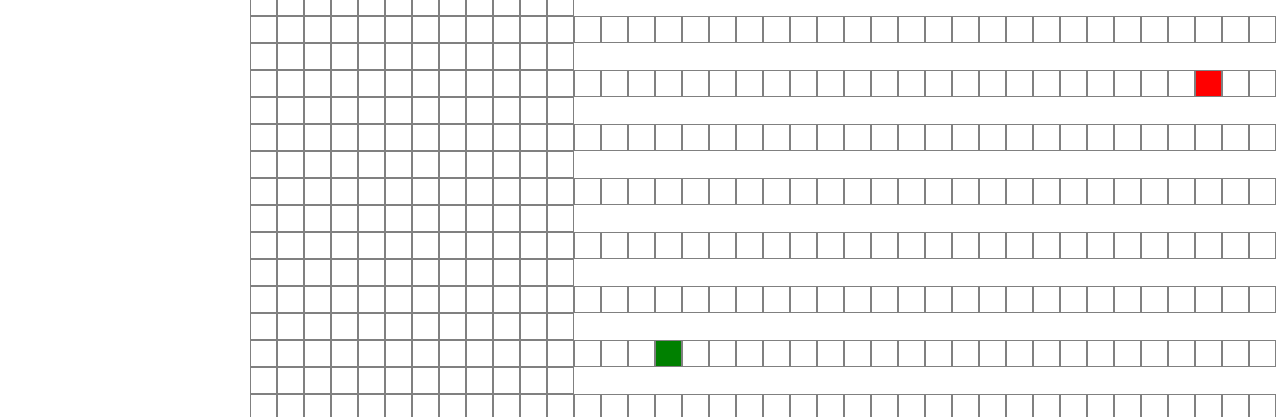
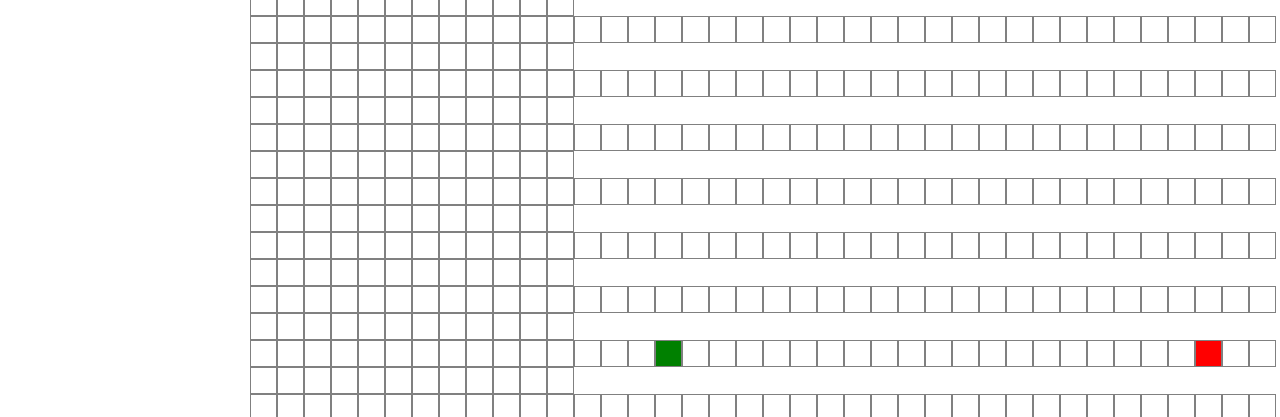
Before and after one commit to Kiyeo/pathfinding-visualiser, a React (Create React App) app: page / in a window 1280 px wide. Shown: the part 322-739 px from the top of the page. Built offline with nearby package versions, Linux system fonts and the light colour scheme.

Commit message:
Make start and finish nodes moveable/draggable

```diff
--- a/public/index.html
+++ b/public/index.html
@@ -24,7 +24,7 @@
       work correctly both with client-side routing and a non-root public URL.
       Learn how to configure a non-root public URL by running `npm run build`.
     -->
-    <title>React App</title>
+    <title>Dijkstra Visualiser</title>
   </head>
   <body>
     <noscript>You need to enable JavaScript to run this app.</noscript>
--- a/src/App.js
+++ b/src/App.js
@@ -11,10 +11,29 @@ const NUM_COLUMNS = 50;
 
 const START_NODE_ROW = 10;
 const START_NODE_COL = 15;
-const FINISH_NODE_ROW = 5;
+const FINISH_NODE_ROW = 10;
 const FINISH_NODE_COL = 35;
 
 const App = () => {
+  const startNode = useRef();
+  const finishNode = useRef();
+
+  const getInitialGrid = () => {
+    const grid = [];
+    for (let row = 0; row < NUM_ROWS; row++) {
+      const currentRow = [];
+      for (let col = 0; col < NUM_COLUMNS; col++) {
+        currentRow.push(createNode(row, col));
+        if (row === START_NODE_ROW && col === START_NODE_COL)
+          startNode.current = { row, col };
+        if (row === FINISH_NODE_ROW && col === FINISH_NODE_COL)
+          finishNode.current = { row, col };
+      }
+      grid.push(currentRow);
+    }
+    return grid;
+  };
+
   const createNode = (row, col) => {
     return {
       row,
@@ -27,23 +46,93 @@ const App = () => {
     };
   };
 
-  const [grid, setGrid] = useState(() => {
-    const grid = [];
-    for (let row = 0; row < 20; row++) {
-      const currentRow = [];
-      for (let col = 0; col < 50; col++) {
-        currentRow.push(createNode(row, col));
-      }
-      grid.push(currentRow);
-    }
-    return grid;
-  });
-
+  const [grid, setGrid] = useState(() => getInitialGrid());
   const [isVisualising, setIsVisualising] = useState(false);
   const visitedNodeOrder = useRef([]);
   const nodeRefArray = useRef([]);
+  const isMousePressed = useRef(false);
+  const [isNewStartNode, setIsNewStartNode] = useState(false);
+  const [isNewFinishNode, setIsNewFinishNode] = useState(false);
 
   useEffect(() => {}, []);
+
+  const handleMouseDown = (row, col) => {
+    isMousePressed.current = true;
+    if (
+      row === startNode.current.row &&
+      col === startNode.current.col &&
+      !isVisualising
+    ) {
+      setIsNewStartNode(true);
+    }
+    if (
+      row === finishNode.current.row &&
+      col === finishNode.current.col &&
+      !isVisualising
+    ) {
+      setIsNewFinishNode(true);
+    }
+  };
+
+  const handleMouseEnter = (row, col) => {
+    if (!isMousePressed.current && !isVisualising) return;
+    if (
+      isNewStartNode &&
+      !(row === finishNode.current.row && col === finishNode.current.col)
+    ) {
+      const newGrid = getNewStartNode(grid, row, col);
+      setGrid(newGrid);
+    }
+    if (
+      isNewFinishNode &&
+      !(row === startNode.current.row && col === startNode.current.col)
+    ) {
+      const newGrid = getNewStartNode(grid, row, col);
+      setGrid(newGrid);
+    }
+  };
+
+  const handleMouseUp = () => {
+    isMousePressed.current = false;
+    setIsNewStartNode(false);
+    setIsNewFinishNode(false);
+  };
+
+  const getNewStartNode = (grid, row, col) => {
+    const newGrid = grid.slice();
+    const prevNode = newGrid[row][col];
+    if (isNewStartNode) {
+      const newStartNode = {
+        ...prevNode,
+        isStart: true,
+      };
+      const prevStartNode =
+        newGrid[startNode.current.row][startNode.current.col];
+      const rmPrevStartNode = {
+        ...prevStartNode,
+        isStart: false,
+      };
+      newGrid[row][col] = newStartNode;
+      newGrid[startNode.current.row][startNode.current.col] = rmPrevStartNode;
+      startNode.current = { row, col };
+      return newGrid;
+    } else {
+      const newStartNode = {
+        ...prevNode,
+        isFinish: true,
+      };
+      const prevStartNode =
+        newGrid[finishNode.current.row][finishNode.current.col];
+      const rmPrevStartNode = {
+        ...prevStartNode,
+        isFinish: false,
+      };
+      newGrid[row][col] = newStartNode;
+      newGrid[finishNode.current.row][finishNode.current.col] = rmPrevStartNode;
+      finishNode.current = { row, col };
+      return newGrid;
+    }
+  };
 
   const animateDijkstra = (visitedNodeOrder, nodesInShortestPathOrder) => {
     for (let i = 0; i <= visitedNodeOrder.length; i++) {
@@ -62,29 +151,34 @@ const App = () => {
   };
 
   const animateShortestPath = (nodesInShortestPathOrder) => {
+    let delay = 0;
     for (let i = 0; i < nodesInShortestPathOrder.length; i++) {
+      delay = i;
       setTimeout(() => {
         const node = nodesInShortestPathOrder[i];
         nodeRefArray.current[`${node.row}-${node.col}`].className =
           "node node-shortest-path";
       }, 50 * i);
     }
-    setTimeout(() => setIsVisualising(false), 1250);
+    setTimeout(() => setIsVisualising(false), 50 * delay);
   };
 
   const visualiseDijkstra = () => {
     // disable if already visualising the algorithm
-    resetGrid();
+    //resetGrid();
     setIsVisualising(true);
-    const startNode = grid[START_NODE_ROW][START_NODE_COL];
-    const finishNode = grid[FINISH_NODE_ROW][FINISH_NODE_COL];
-    visitedNodeOrder.current = dijkstra(grid, startNode, finishNode);
-    const nodesInShortestPathOrder = getNodesInShortestPathOrder(finishNode);
+    const nodeStart = grid[startNode.current.row][startNode.current.col];
+    const nodeFinish = grid[finishNode.current.row][finishNode.current.col];
+    visitedNodeOrder.current = dijkstra(grid, nodeStart, nodeFinish);
+    const nodesInShortestPathOrder = getNodesInShortestPathOrder(nodeFinish);
     animateDijkstra(visitedNodeOrder.current, nodesInShortestPathOrder);
   };
 
   const resetGrid = () => {
     setIsVisualising(false);
+    isMousePressed.current = false;
+    const initialGrid = getInitialGrid();
+    setGrid(initialGrid);
     for (let i = 0; i < visitedNodeOrder.current.length; i++) {
       const node = visitedNodeOrder.current[i];
       if (node.row === START_NODE_ROW && node.col === START_NODE_COL) {
@@ -111,16 +205,20 @@ const App = () => {
         {grid.map((row, rowId) => {
           return (
             <div key={rowId}>
-              {row.map((node, nodeId) => {
-                const { row, col, isStart, isFinish } = node;
+              {row.map((node) => {
+                const { row, col, isStart, isFinish, isVisited } = node;
                 return (
                   <Node
-                    key={nodeId}
+                    key={`${row}-${col}`}
                     ref={(el) => (nodeRefArray.current[`${row}-${col}`] = el)}
+                    handleMouseDown={(row, col) => handleMouseDown(row, col)}
+                    handleMouseEnter={(row, col) => handleMouseEnter(row, col)}
+                    handleMouseUp={() => handleMouseUp()}
                     row={row}
                     col={col}
                     isStart={isStart}
                     isFinish={isFinish}
+                    isVisited={isVisited}
                   ></Node>
                 );
               })}
--- a/src/components/Node.css
+++ b/src/components/Node.css
@@ -14,10 +14,12 @@
 
 .node-finish {
   background-color: red;
+  cursor: pointer;
 }
 
 .node-start {
   background-color: green;
+  cursor: pointer;
 }
 
 .node-visited {
--- a/src/components/Node.jsx
+++ b/src/components/Node.jsx
@@ -2,11 +2,30 @@ import React, { forwardRef } from "react";
 import "./Node.css";
 
 export default forwardRef((props, ref) => {
-  const { row, col, isStart, isFinish } = props;
+  const {
+    row,
+    col,
+    isStart,
+    isFinish,
+    handleMouseDown,
+    handleMouseEnter,
+    handleMouseUp,
+  } = props;
   const extraClassName = isFinish ? "node-finish" : isStart ? "node-start" : "";
+
   return (
     <div
-      id={`node-${row}-${col}`}
+      draggable={false}
+      onMouseDown={() => {
+        handleMouseDown(row, col);
+      }}
+      onMouseEnter={() => {
+        handleMouseEnter(row, col);
+      }}
+      onMouseUp={() => {
+        handleMouseUp();
+      }}
+      onDragStart={() => false}
       ref={ref}
       className={`node ${extraClassName}`}
     ></div>
--- a/src/pathfinding/grid.css
+++ /dev/null
@@ -1,3 +0,0 @@
-.grid {
-  margin: 100px 0 0;
-}
```
Also changed, not shown: src/pathfinding/grid.jsx (deleted, +0 -128 lines), 2 other files (tests, documents, lock files or other folders).
